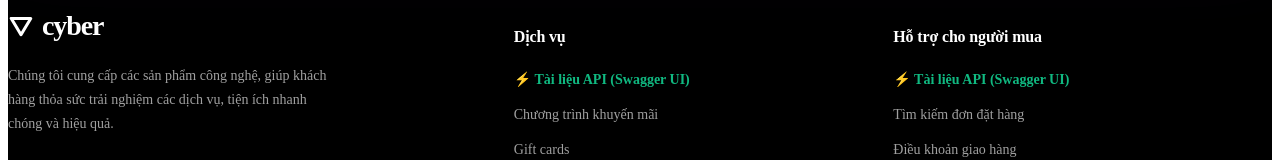
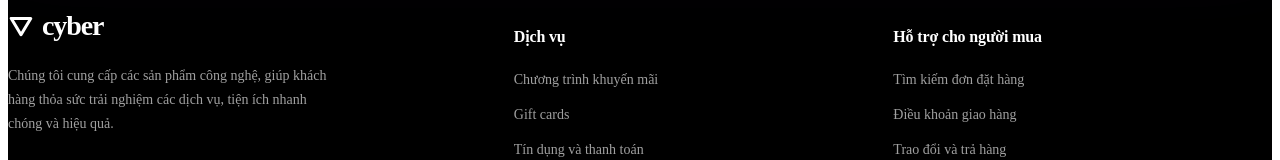
Before and after one commit to minh-duy2608/OJT4_CNTT3, a React (Vite) app in the folder Shopping App 2/: page / in a window 1280 px wide. Shown: the part 1498-1658 px from the top of the page. Built offline with nearby package versions, Linux system fonts and the light colour scheme; no server answers; the HTML template or start-up script is replaced by a standard one.

Commit message:
delete surplus item

```diff
--- a/Shopping App 2/src/components/Footer.jsx
+++ b/Shopping App 2/src/components/Footer.jsx
@@ -45,7 +45,7 @@ const TikTokIcon = ({ size = 18 }) => (
 export const Footer = () => {
   // Cấu hình danh sách dịch vụ
   const serviceLinks = useMemo(() => [
-    { label: '⚡ Tài liệu API (Swagger UI)', isExternal: true, path: '/swagger-ui/index.html', highlight: true },
+
     { label: 'Chương trình khuyến mãi', path: '/products' },
     { label: 'Gift cards', path: '/gift-cards' },
     { label: 'Tín dụng và thanh toán', path: '/credit-payment' },
@@ -56,7 +56,7 @@ export const Footer = () => {
 
   // Cấu hình danh sách hỗ trợ khách hàng
   const supportLinks = useMemo(() => [
-    { label: '⚡ Tài liệu API (Swagger UI)', isExternal: true, path: '/swagger-ui/index.html', highlight: true },
+
     { label: 'Tìm kiếm đơn đặt hàng', path: '/orders' },
     { label: 'Điều khoản giao hàng', path: '/shipping' },
     { label: 'Trao đổi và trả hàng', path: '/returns' },
```
